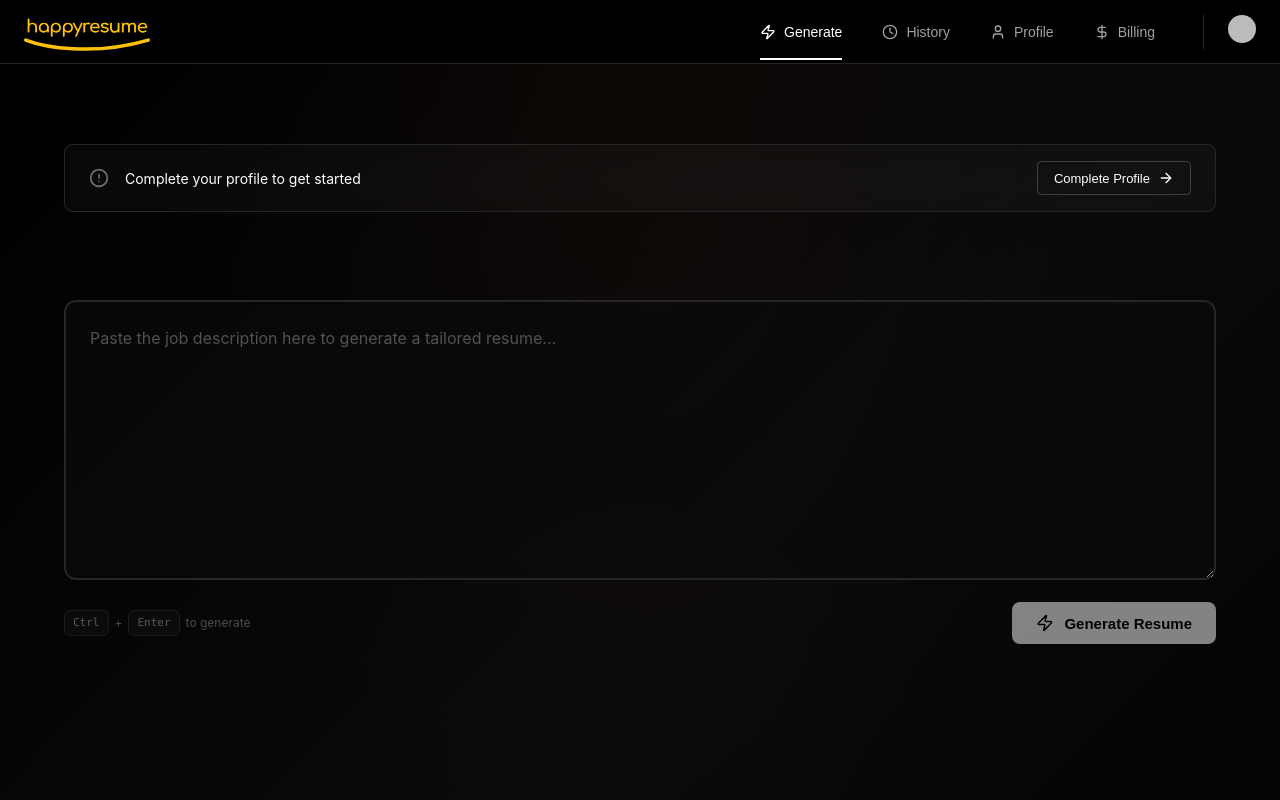
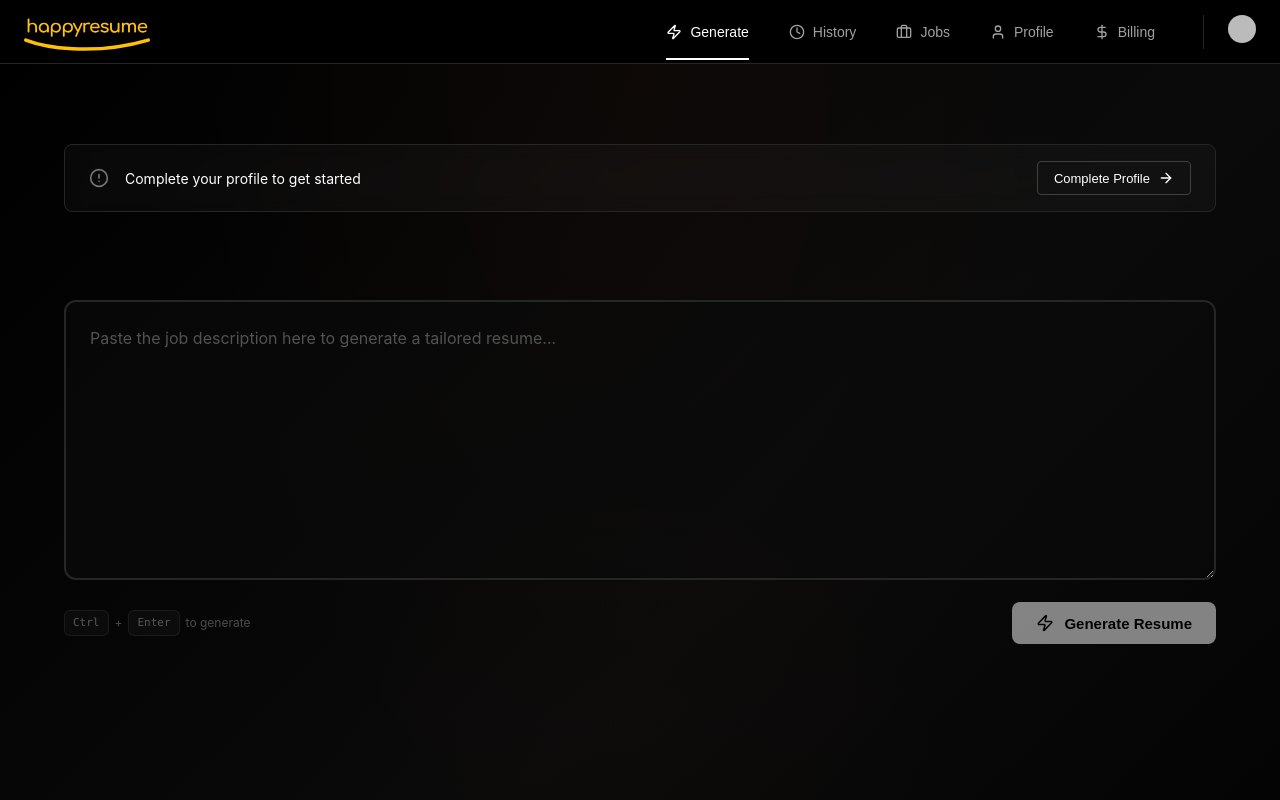
Before and after one commit to vnymr/PASS_ATS, a React (Vite) app in the folder frontend/: page /dashboard in a window 1280 px wide. Shown: the top 800 px of the page. Built offline with nearby package versions, Linux system fonts and the light colour scheme; no server answers; sample sign-in values are in the browser's storage; some icons are missing; a web font is replaced by a local one.

Commit message:
Add Jobs navigation link and route to FindJob page

```diff
--- a/frontend/src/App.tsx
+++ b/frontend/src/App.tsx
@@ -20,6 +20,7 @@ import CheckoutSuccess from './pages/CheckoutSuccess';
 import CheckoutCancel from './pages/CheckoutCancel';
 import Support from './pages/Support';
 import Privacy from './pages/Privacy';
+import FindJob from './pages/FindJob';
 
 // Layout components
 import ProtectedRoute from './layouts/ProtectedRoute';
@@ -129,6 +130,13 @@ export default function App() {
           </ModernLayout>
         </ProtectedRoute>
       } />
+      <Route path="/find-jobs" element={
+        <ProtectedRoute>
+          <ModernLayout>
+            <FindJob />
+          </ModernLayout>
+        </ProtectedRoute>
+      } />
       <Route path="/extension" element={
         <ProtectedRoute>
           <ModernLayout>
--- a/frontend/src/layouts/ModernLayout.tsx
+++ b/frontend/src/layouts/ModernLayout.tsx
@@ -103,6 +103,15 @@ export default function ModernLayout({ children }: ModernLayoutProps) {
             </button>
 
             <button
+              className={`modern-nav-item ${location.pathname === '/find-jobs' ? 'active' : ''}`}
+              onClick={() => navigate('/find-jobs')}
+              aria-label="Find Jobs"
+            >
+              <Icons.briefcase size={16} />
+              <span>Jobs</span>
+            </button>
+
+            <button
               className={`modern-nav-item ${location.pathname === '/profile' ? 'active' : ''}`}
               onClick={() => navigate('/profile')}
               aria-label="Profile"
```
